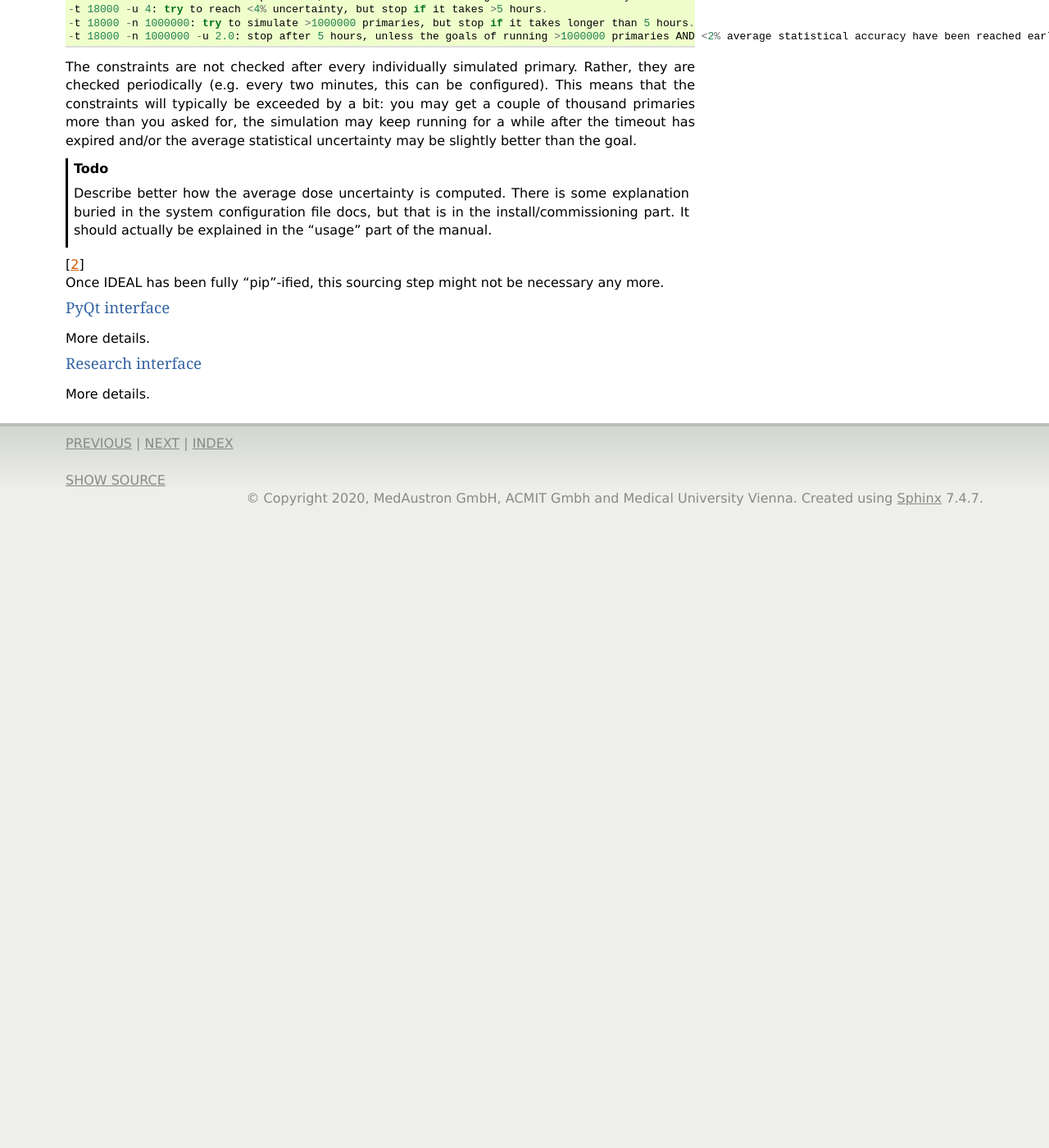
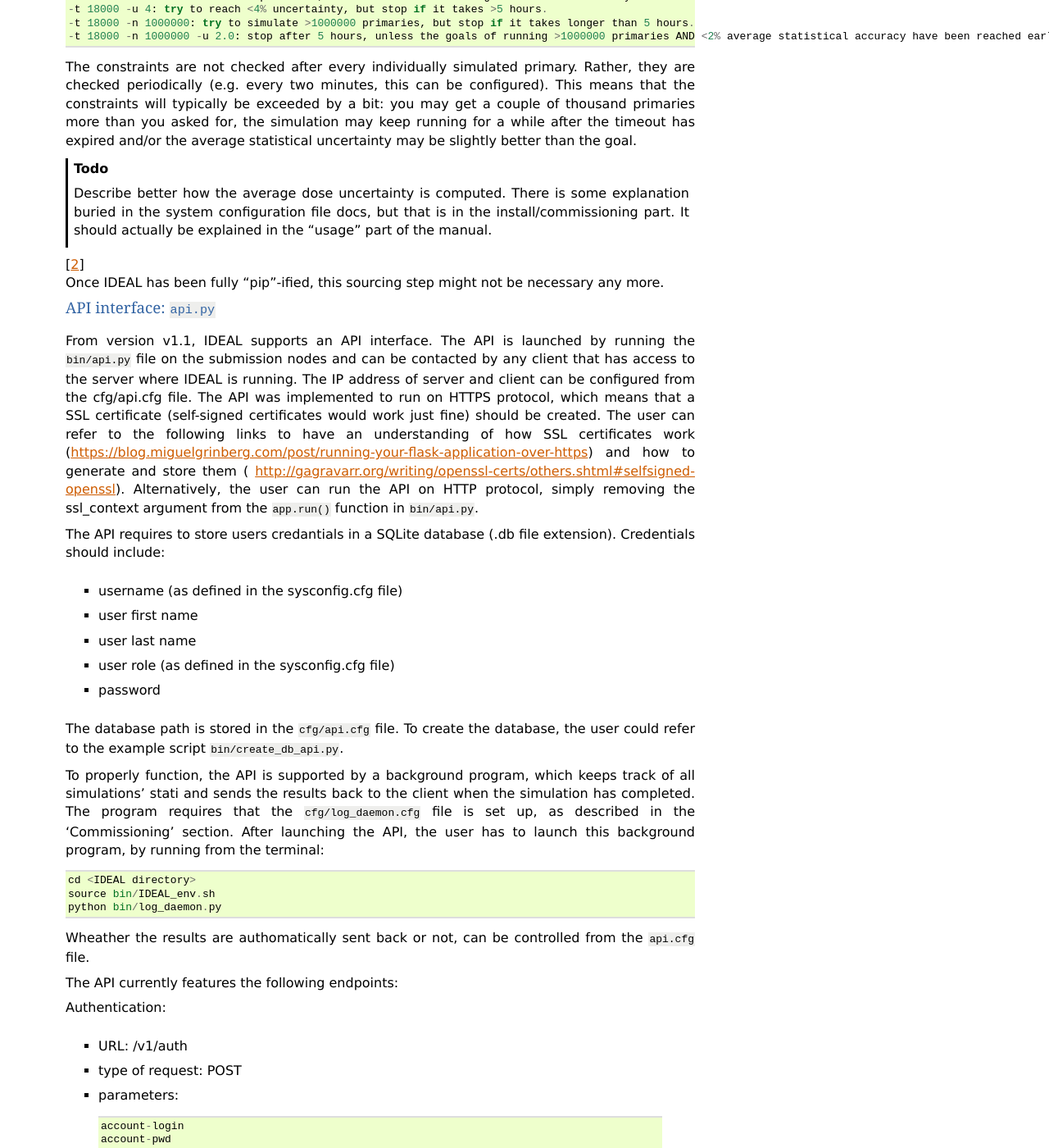
Before and after one commit to OpenGATE/IDEAL, a Sphinx documentation site: the page built from docs/usage/index.rst, in a window 1280 px wide and 1400 px high, scrolled down 6108 px. Shown: the whole window at 82% size. Built offline with Sphinx 7.4.7, drawn with Linux system fonts in a browser that asks for light colours; the version number could not be read and is left out; before the commit the page ends 6738 px from its top, so only the background shows below that; some of the changed text lies outside the part shown.

Commit message:
updated usage to 1.1

```diff
--- /dev/null
+++ b/docs/usage/api_interface.inc
@@ -0,0 +1,108 @@
+.. _cmdline-interface-label:
+
+------------------------------------
+API interface: ``api.py``
+------------------------------------
+
+From version v1.1, IDEAL supports an API interface. The API is launched by running the ``bin/api.py`` file on the submission nodes and can be contacted by any client that has access to the server where IDEAL is running.
+The IP address of server and client can be configured from the cfg/api.cfg file.
+The API was implemented to run on HTTPS protocol, which means that a SSL certificate (self-signed certificates would work just fine) should be created. The user can refer to the following links to have an understanding of how SSL certificates work (https://blog.miguelgrinberg.com/post/running-your-flask-application-over-https) and how to generate and store them ( http://gagravarr.org/writing/openssl-certs/others.shtml#selfsigned-openssl).
+Alternatively, the user can run the API on HTTP protocol, simply removing the ssl_context argument from the ``app.run()`` function in ``bin/api.py``.
+
+The API requires to store users credantials in a SQLite database (.db file extension). Credentials should include:
+
+    * username (as defined in the sysconfig.cfg file)
+    * user first name
+    * user last name
+    * user role (as defined in the sysconfig.cfg file)
+    * password
+
+The database path is stored in the ``cfg/api.cfg`` file. To create the database, the user could refer to the example script ``bin/create_db_api.py``.
+
+To properly function, the API is supported by a background program, which keeps track of all simulations' stati and sends the results back to the client when the simulation has completed. The program requires that the ``cfg/log_daemon.cfg`` file is set up, as described in the 'Commissioning' section.
+After launching the API, the user has to launch this background program, by running from the terminal::
+
+	cd <IDEAL directory>
+	source bin/IDEAL_env.sh
+	python bin/log_daemon.py
+
+Wheather the results are authomatically sent back or not, can be controlled from the ``api.cfg`` file.
+
+The API currently features the following endpoints:
+
+Authentication:
+
+    * URL: /v1/auth
+    * type of request: POST
+    * parameters::
+
+         account-login
+         account-pwd
+
+IDEAL version:
+
+    * URL: /v1/version
+    * type of request: GET
+
+Submitting a job to IDEAL:
+
+    * URL: /v1/jobs
+    * type of request: POST
+    * NOTE: the configChecksum entry refers to the sha1 checksum of the commissioning directory and of the system.cfg file. The checksum parameter was introduced to verify that the simulation settings are not changed after the system freeze. To calculate it, the user can run::
+
+		import ideal.utils.api_utils as ap
+		data_checksum = ap.sha1_directory_checksum(<commissioning_dir>,<sysconfig_path>)
+
+    * request body example::
+
+         {
+		  "dicomRtPlan": "string",
+		  "dicomStructureSet": "string",
+		  "dicomCTs": "string",
+		  "dicomRDose": "string",
+		  "uncertainty": 2.5,
+		  "username": "string",
+		  "configChecksum": "string"
+         }
+
+
+Get overview of jobs in the queue:
+
+    * URL: /v1/jobs
+    * type of request: GET
+    * example returned value::
+
+         {
+		  jobId_1: "running",
+		  jobId_2: "waiting"
+         }
+
+Retrive results for a specific job:
+
+    * URL: /v1/jobs/{jobId}
+    * type of request: GET
+    * parameters::
+
+         jobId: ID of the job (available from overview). To be set in the path of the request.
+
+Cancel a specific job:
+
+    * URL: /v1/jobs/{jobId}
+    * type of request: DELETE
+    * parameters::
+
+         jobId: ID of the job (available from overview). To be set in the path of the request.
+         cancellationType: "soft" or "hard". To be set in the query. Whether the cancellation should try to return temporary results (soft) or nothing at all (hard).
+
+Get the status of a specific job:
+
+    * URL: /v1/jobs/{jobId}/status
+    * type of request: GET
+    * parameters::
+
+         jobId: ID of the job (available from overview). To be set in the path of the request.
+
+
+The client API's implementation is left up to the user. However, an example client API can be found in ``receiver_test.py``, in the IDEAL directory.
+
+Once the API is up and running, the user can contact it via a client of his/her choice. In ``bin_example_api.py``, the user can find an example of how to start jobs through the API via a python script.
--- a/docs/usage/index.rst
+++ b/docs/usage/index.rst
@@ -14,6 +14,10 @@ Details per user interface
 
 .. include:: cmdline_interface.inc
 
+.. include:: api_interface.inc
+
+.. include:: module_interface.inc
+
 --------------
 PyQt interface
 --------------
--- /dev/null
+++ b/docs/usage/module_interface.inc
@@ -0,0 +1,9 @@
+.. _cmdline-interface-label:
+
+------------------------------------
+Python module interface: ``ideal_module.py``
+------------------------------------
+
+IDEAL has been written in a modular way, such that its functionality is available to research users via python modules.
+The ``bin/ideal_module.py`` exposes most of the IDEAL main functionalities and allows the user to easily start simulations via python scripting and retrieve info on the dicom data.
+A user example can be found in ``bin/main_ct.py``.
```
